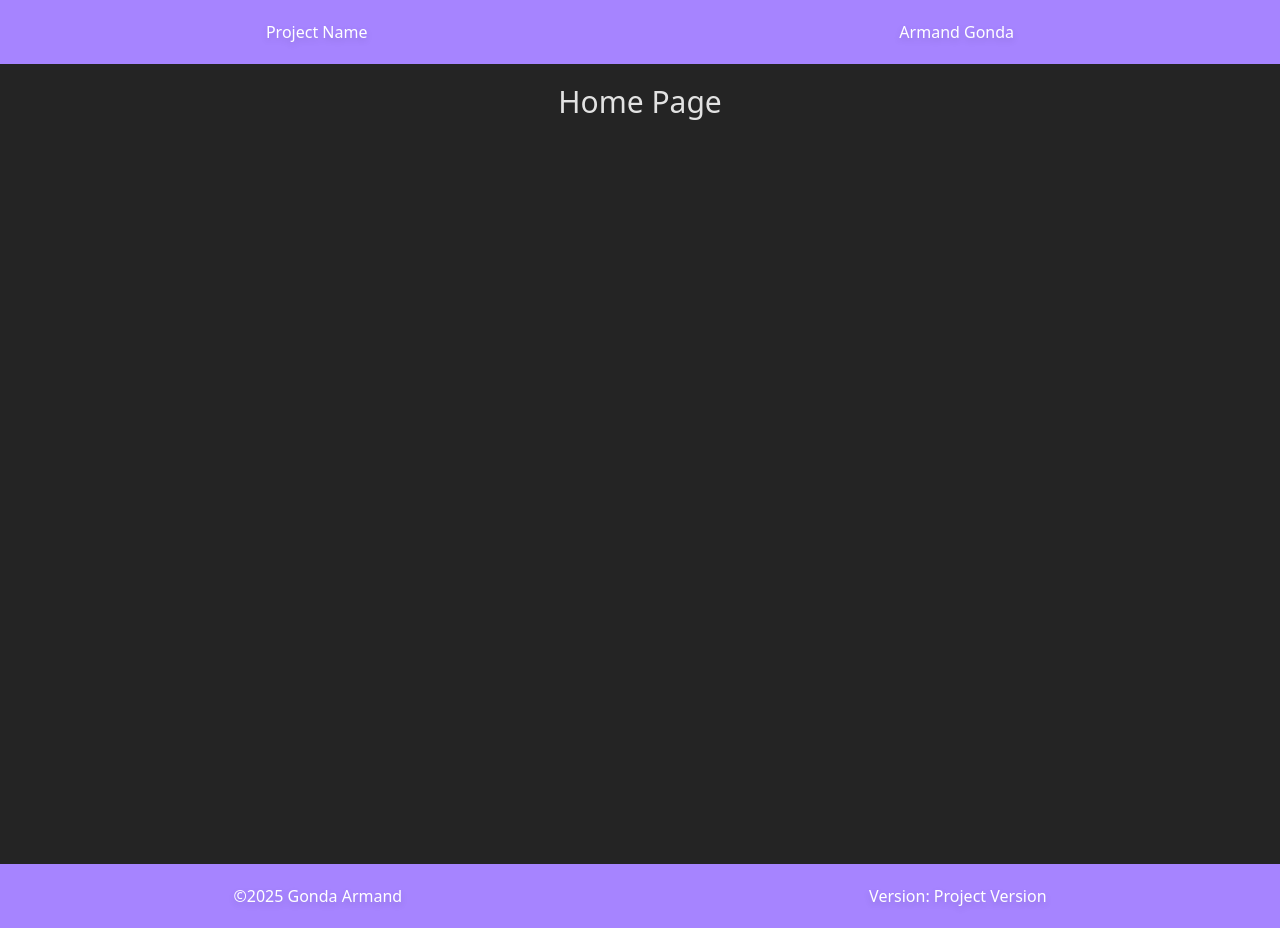
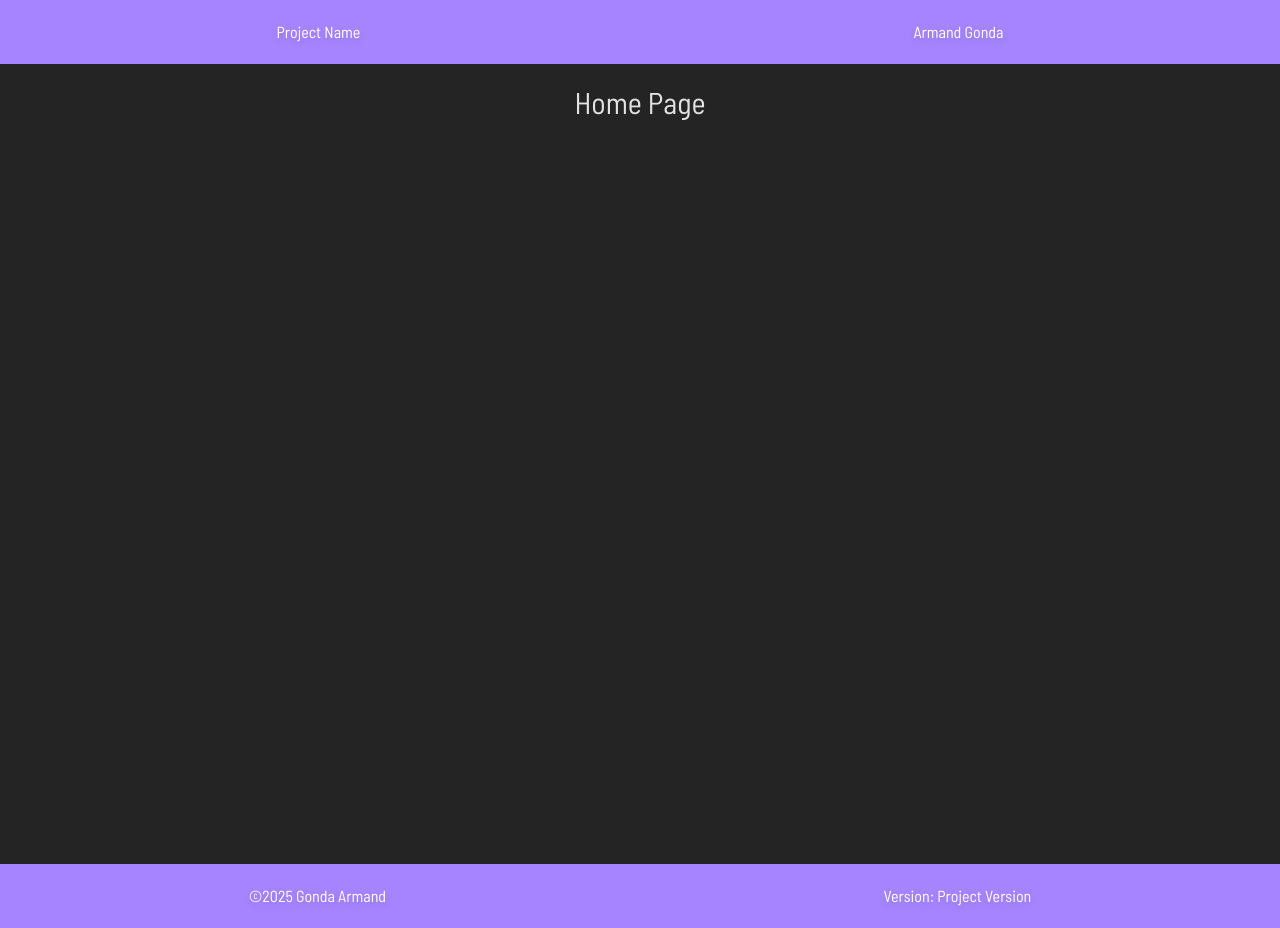
Before and after one commit to Xenonyy/rock-paper-scissors, a React (Vite) app: page / in a window 1280 px wide. Built offline with nearby package versions, Linux system fonts and the light colour scheme.

Commit message:
add font

```diff
--- a/src/index.css
+++ b/src/index.css
@@ -14,3 +14,7 @@
   -webkit-font-smoothing: antialiased;
   -moz-osx-font-smoothing: grayscale;
 }
+
+body {
+  font-family: 'Barlow Semi Condensed', sans-serif;
+}
```
